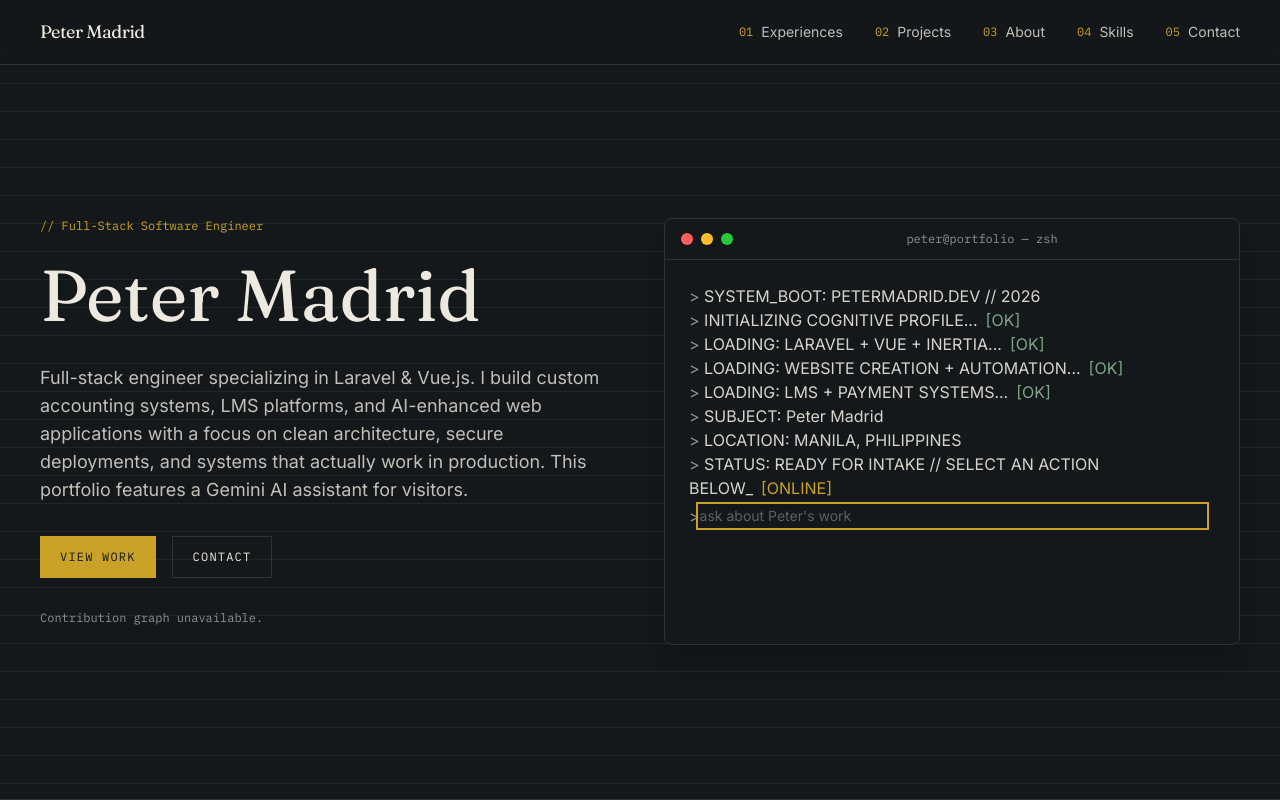
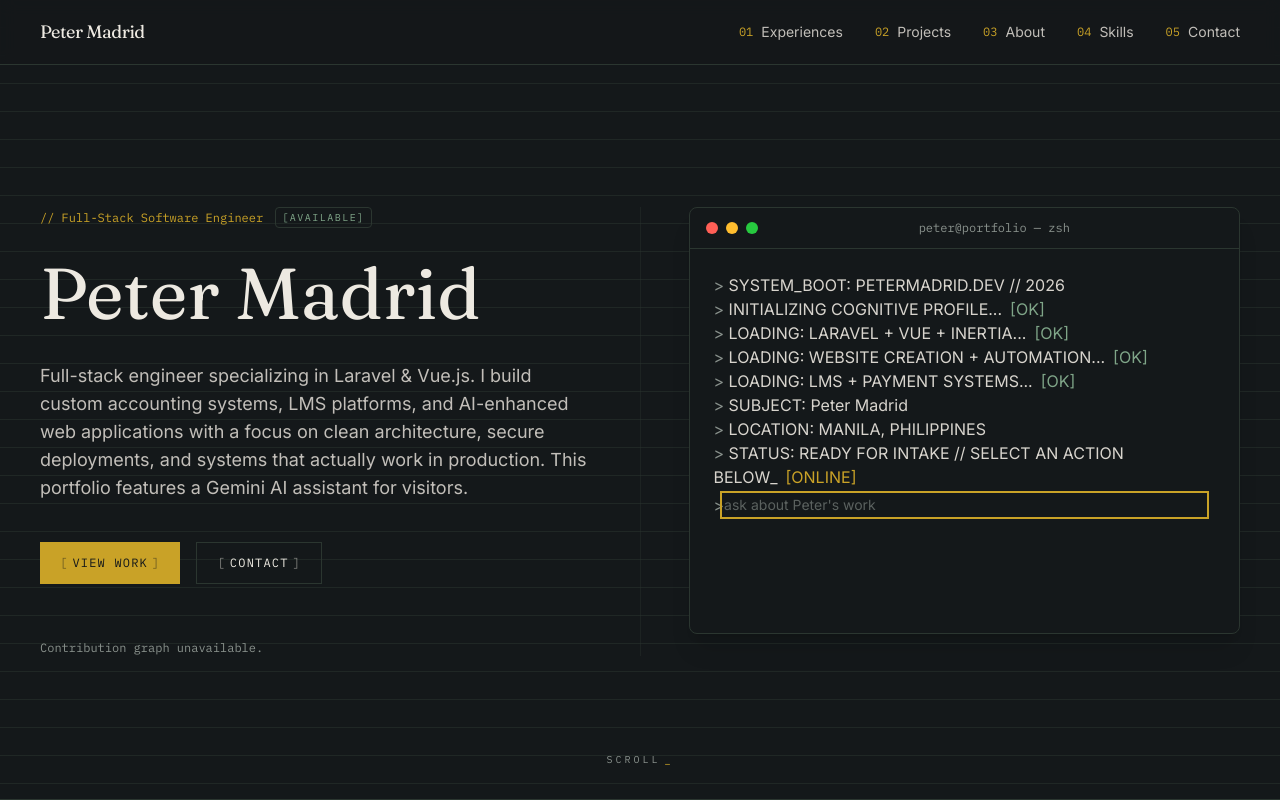
Before and after one commit to PeterDMadrid/petermadrid-dev, a Next.js app: page / in a window 1280 px wide. Shown: the top 800 px of the page. Built offline with nearby package versions, Linux system fonts and the light colour scheme.

Commit message:
hero improvements, seperate contrib graph

```diff
--- a/app/globals.css
+++ b/app/globals.css
@@ -46,3 +46,20 @@ body {
     transition-duration: 0.01ms !important;
   }
 }
+
+@keyframes blink-caret {
+
+  0%,
+  49% {
+    opacity: 1;
+  }
+
+  50%,
+  100% {
+    opacity: 0;
+  }
+}
+
+.blink-caret {
+  animation: blink-caret 1s step-end infinite;
+}
--- a/components/sections/contribution-graph.tsx
+++ b/components/sections/contribution-graph.tsx
@@ -1,3 +1,4 @@
+// contribution-graph.tsx
 import { getContributions } from "@/lib/github";
 
 function levelClass(count: number) {
@@ -20,25 +21,24 @@ export async function ContributionGraph({ username }: { username: string }) {
     }
 
     return (
-        <div>
-            <p className="font-mono text-xs text-gold">
-                {calendar.totalContributions} Recent Contributions
-            </p>
-            <div className="relative mt-2 w-full overflow-x-auto pb-1">
-                <div className="flex gap-[3px] sm:gap-[3px] md:gap-[3px]">
+        <div className="border-t border-rule pt-4">
+            <div className="flex items-center justify-between">
+                <p className="font-mono text-[10px] tracking-[0.2em] text-muted">
+                    [ACTIVITY]
+                </p>
+                <p className="font-mono text-xs text-gold">
+                    {calendar.totalContributions} contributions
+                </p>
+            </div>
+            <div className="relative mt-3 w-full overflow-x-auto pb-1">
+                <div className="flex gap-[3px]">
                     {calendar.weeks.map((week, i) => (
-                        <div key={i} className="flex flex-col gap-[3px] sm:gap-[3px] md:gap-[3px]">
+                        <div key={i} className="flex flex-col gap-[3px]">
                             {week.contributionDays.map((day) => (
                                 <span
                                     key={day.date}
                                     title={`${day.contributionCount} contributions on ${day.date}`}
-                                    className={`
-                                        rounded-[2px]
-                                        h-[10px] w-[10px]
-                                        sm:h-[10px] sm:w-[10px]
-                                        md:h-[10px] md:w-[10px]
-                                        ${levelClass(day.contributionCount)}
-                                    `}
+                                    className={`h-[10px] w-[10px] rounded-[2px] ${levelClass(day.contributionCount)}`}
                                 />
                             ))}
                         </div>
--- a/components/sections/hero.tsx
+++ b/components/sections/hero.tsx
@@ -8,32 +8,64 @@ import { siteConfig } from "@/lib/site-config";
 
 export function Hero() {
   return (
-    <section className="rule-line flex min-h-screen items-center border-b border-rule pt-16">
+    <section
+      id="hero"
+      className="rule-line relative flex min-h-screen items-center border-b border-rule pt-16"
+    >
       <Container>
-        <div className="grid gap-8 lg:grid-cols-2 lg:gap-12 lg:items-start">
+        <div className="grid gap-8 lg:grid-cols-[1fr_1px_1fr] lg:items-stretch lg:gap-12">
           <div className="min-w-0">
-            <p className="font-mono text-xs text-gold">{"// " + siteConfig.role}</p>
-            <h1 className="mt-4 max-w-3xl font-display text-4xl leading-tight text-paper md:text-5xl lg:text-6xl xl:text-7xl">
+            <div className="flex items-center gap-3">
+              <p className="font-mono text-xs text-gold">
+                {"// " + siteConfig.role}
+              </p>
+              <span className="rounded-sm border border-sage/40 px-1.5 py-0.5 font-mono text-[10px] tracking-[0.15em] text-sage">
+                [AVAILABLE]
+              </span>
+            </div>
+
+            <h1 className="mt-5 max-w-3xl font-display text-4xl leading-tight text-paper md:text-5xl lg:text-6xl xl:text-7xl">
               {siteConfig.name}
             </h1>
+
             <p className="mt-6 max-w-xl font-body text-base text-paper/80 md:text-lg">
               {siteConfig.description}
             </p>
-            <div className="mt-8 flex flex-wrap gap-4">
-              <Button>View work</Button>
-              <Button variant="ghost">Contact</Button>
+
+            <div className="mt-10 flex flex-wrap gap-4">
+              <Button className="font-mono">
+                <span className="mr-1 opacity-50">[</span>
+                View work
+                <span className="ml-1 opacity-50">]</span>
+              </Button>
+              <Button variant="ghost" className="font-mono">
+                <span className="mr-1 opacity-50">[</span>
+                Contact
+                <span className="ml-1 opacity-50">]</span>
+              </Button>
             </div>
-            <div className="mt-8">
+
+            <div className="mt-14">
               <Suspense fallback={<p className="font-mono text-xs text-muted">Loading contributions…</p>}>
                 <ContributionGraph username={siteConfig.githubUsername} />
               </Suspense>
             </div>
           </div>
+
+          <div aria-hidden className="hidden bg-rule/40 lg:block" />
+
           <div className="min-w-0">
             <PortfolioSecretary />
           </div>
         </div>
       </Container>
+
+      <div className="pointer-events-none absolute inset-x-0 bottom-8 hidden justify-center md:flex">
+        <span className="font-mono text-[10px] tracking-[0.3em] text-muted">
+          SCROLL
+          <span className="blink-caret ml-1 text-gold">_</span>
+        </span>
+      </div>
     </section>
   );
 }
```
